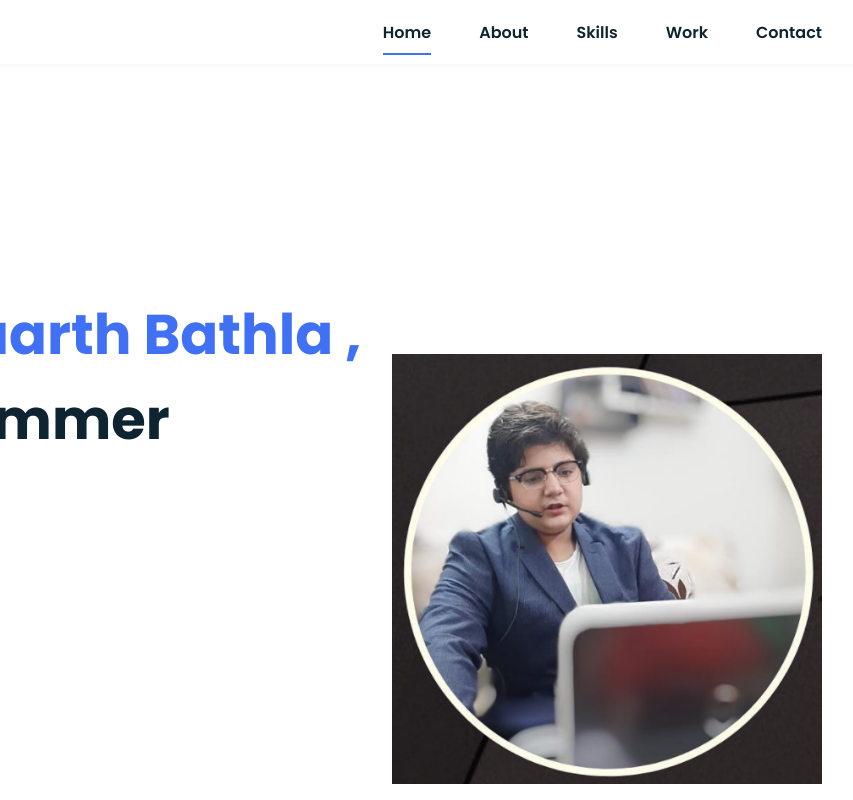
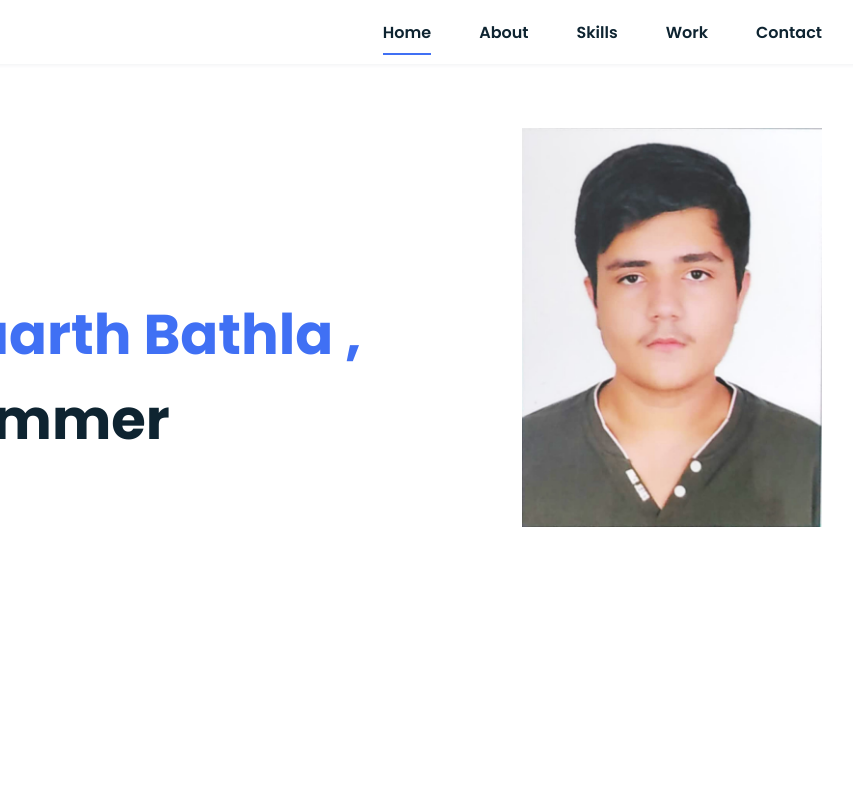
Before and after one commit to Paarthbathla338/Paarthbathla338.github.io, a plain HTML site: page index.html in a window 1280 px wide. Shown: the top 800 px of the page, 330-1183 px from the left. Drawn offline with nearby package versions, Linux system fonts and the light colour scheme.

Commit message:
Photo Added

```diff
--- a/assets/css/styles.css
+++ b/assets/css/styles.css
@@ -415,8 +415,9 @@ img{
     margin-right: var(--mb-4);
   }
   .home__img{
-    width: 430px;
-    bottom: 2%;
+    width: 300px;
+    bottom: 4%;
+    height: 80%;
   }
 
   .about__container, .skills__container{
--- a/index.html
+++ b/index.html
@@ -52,7 +52,7 @@
 
 
                 <div class="home__img">
-                    <img src="assets/img/work8.png" alt="">
+                    <img src="assets/img/portfolioimg.jpg" alt="">
                 </div>
             </section>
 
```
Also changed, not shown: assets/img/portfolioimg.jpg (added).
